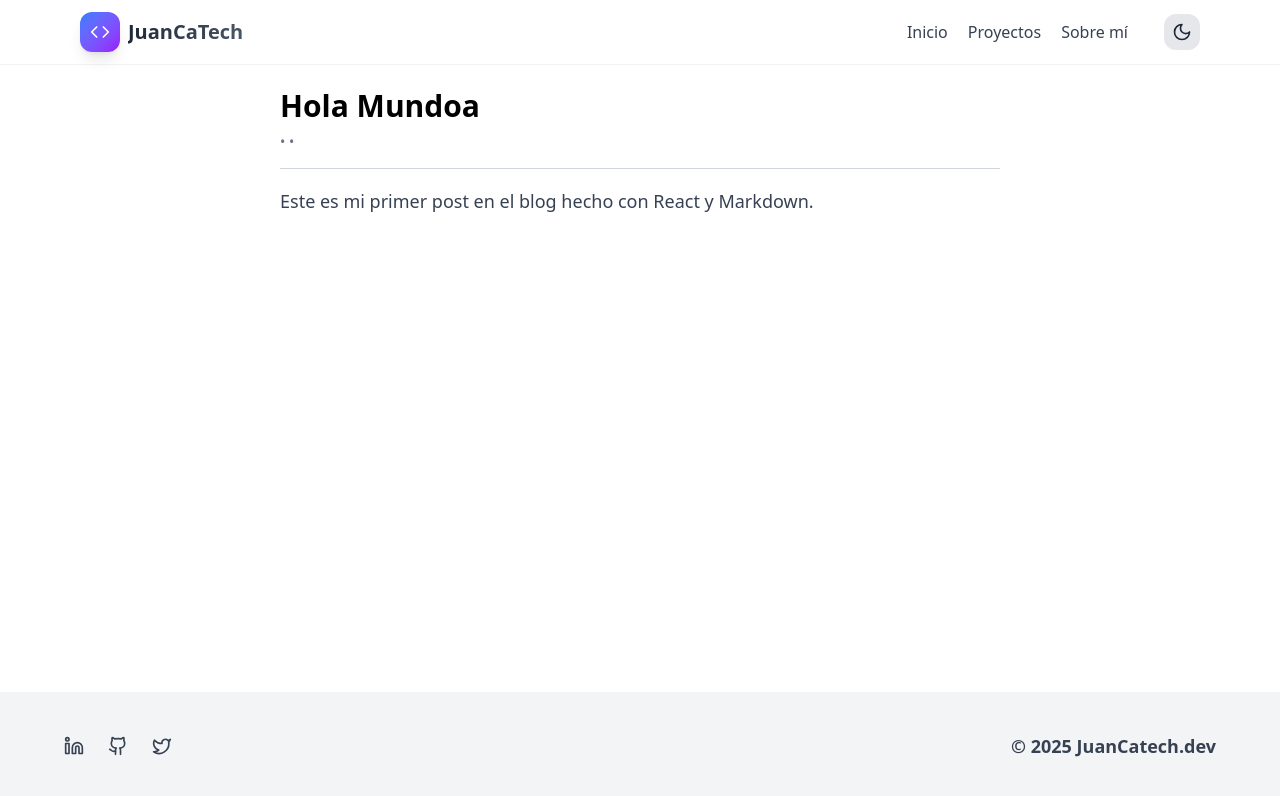
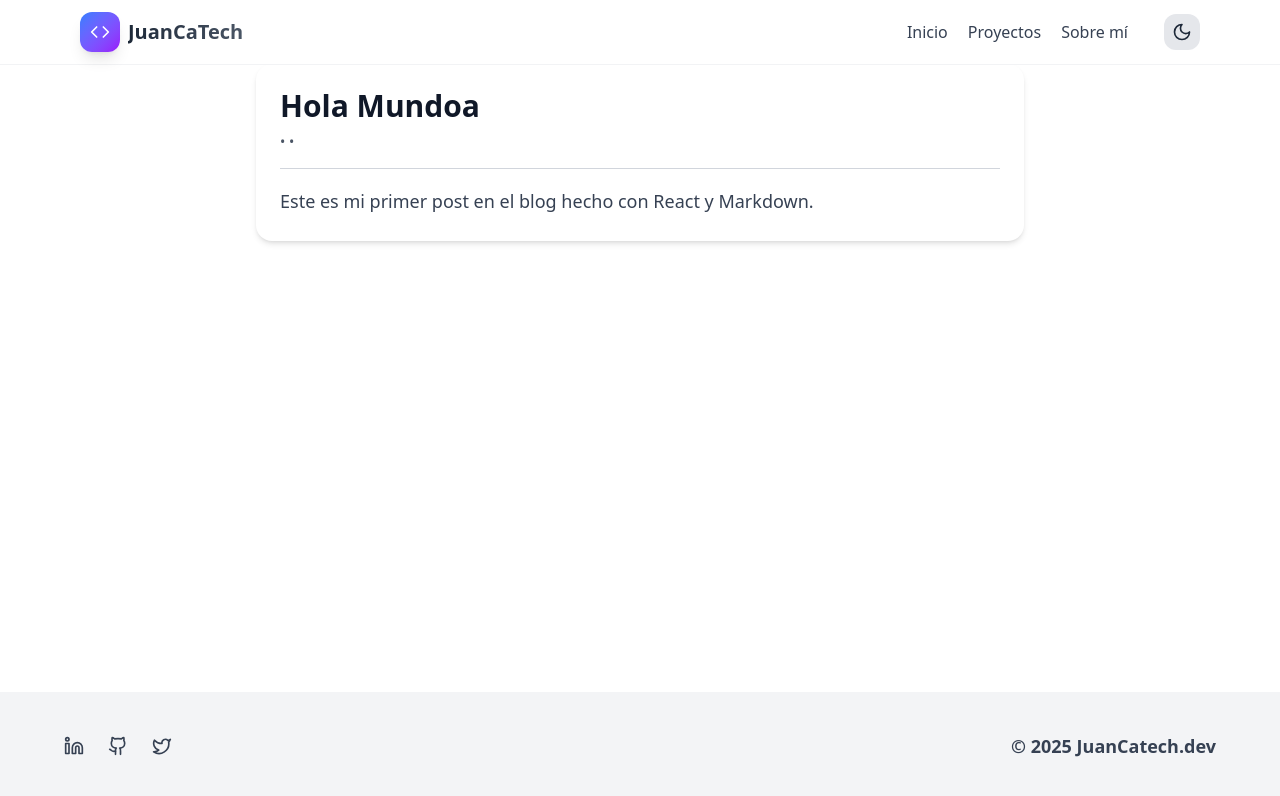
Before and after one commit to Juan17Informatico/blog-dev-notes, a React (Vite) app: page /blog-dev-notes/post/hello-world in a window 1280 px wide. Shown: the top 796 px of the page. Built offline with nearby package versions, Linux system fonts and the light colour scheme.

Commit message:
feature(Post): Add dark mode

```diff
--- a/src/components/Post.jsx
+++ b/src/components/Post.jsx
@@ -5,7 +5,6 @@ import rehypeHighlight from "rehype-highlight";
 import remarkGfm from "remark-gfm";
 import { loadPost } from "../helpers/loadPosts";
 import rehypeRaw from "rehype-raw";
-
 
 export const Post = () => {
   const { post: slug } = useParams();
@@ -28,20 +27,21 @@ export const Post = () => {
       });
   }, [slug]);
 
-  if (loading) return <div className="p-4">Cargando...</div>;
-  if (error) return <div className="p-4 text-red-500">Error: {error}</div>;
-  if (!post) return <div className="p-4">Post no encontrado</div>;
+  if (loading) return <div className="p-4 text-gray-700 dark:text-gray-300">Cargando...</div>;
+  if (error) return <div className="p-4 text-red-500 dark:text-red-400">Error: {error}</div>;
+  if (!post) return <div className="p-4 text-gray-700 dark:text-gray-300">Post no encontrado</div>;
 
   const { title, description, category, categoryColor, readTime, difficulty, content } = post;
 
   return (
-    <div className="p-6 max-w-3xl mx-auto">
-      <h1 className="text-3xl font-bold mb-2">{title}</h1>
-      <p className="text-sm text-gray-500 mb-1">
+    <div className="p-6 max-w-3xl mx-auto bg-white dark:bg-gray-900 rounded-2xl shadow-md dark:shadow-lg transition-colors duration-300">
+      <h1 className="text-3xl font-bold mb-2 text-gray-900 dark:text-white">{title}</h1>
+      <p className="text-sm text-gray-600 dark:text-gray-400 mb-1">
         {category} • {readTime} • {difficulty}
       </p>
       <hr className="my-4 border-gray-300 dark:border-gray-600" />
-      <div className="prose prose-lg max-w-none">
+
+      <div className="prose prose-lg max-w-none dark:prose-invert prose-headings:scroll-mt-20">
         <ReactMarkdown
           rehypePlugins={[rehypeRaw, rehypeHighlight]}
           remarkPlugins={[remarkGfm]}
```
